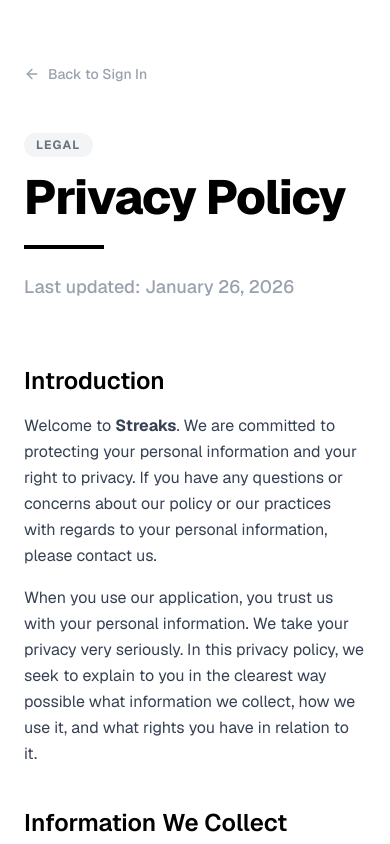
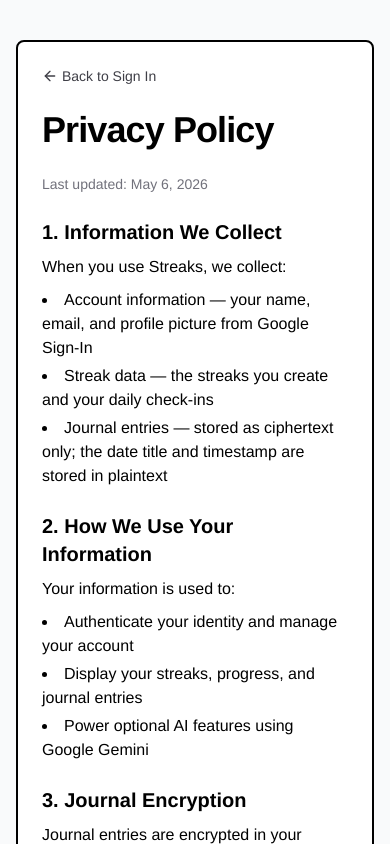
Before and after one commit to kapillohani023/streaks, a Next.js app: page /privacy in a window 390 px wide. Built offline with nearby package versions, Linux system fonts and the light colour scheme; no server answers.

Commit message:
refactor: update Privacy and Terms pages layout and content for clarity and consistency

```diff
--- a/app/privacy/page.tsx
+++ b/app/privacy/page.tsx
@@ -1,147 +1,149 @@
-import { Metadata } from "next";
+import { SsCard } from "@/components/ui/SsCard";
 import Link from "next/link";
 import { ArrowLeft } from "lucide-react";
 
-export const metadata: Metadata = {
-    title: "Privacy Policy | Streaks",
-    description: "Learn how we handle your data and privacy at Streaks.",
-};
-
-export default function PrivacyPolicy() {
-    const lastUpdated = "January 26, 2026";
-
+export default function PrivacyPage() {
   return (
-        <div className="min-h-screen bg-white pb-24 font-sans text-gray-900 selection:bg-black selection:text-white">
-            <div className="mx-auto max-w-3xl px-6 pt-16">
+    <div className="flex min-h-screen items-start justify-center bg-gray-50 px-4 py-10">
+      <SsCard variant="default" padding="lg" className="w-full max-w-2xl">
         <Link
           href="/signin"
-                    className="group mb-12 inline-flex items-center gap-2 text-sm font-medium text-gray-400 transition-colors hover:text-black"
+          className="mb-6 inline-flex items-center gap-1 text-sm font-medium text-zinc-700 transition-colors hover:text-black"
         >
-                    <ArrowLeft size={16} className="transition-transform group-hover:-translate-x-1" />
+          <ArrowLeft className="h-4 w-4" />
           Back to Sign In
         </Link>
 
-                <header className="mb-16">
-                    <div className="mb-4 inline-block rounded-full bg-gray-100 px-3 py-1 text-xs font-bold tracking-widest text-gray-500 uppercase">
-                        Legal
-                    </div>
-                    <h1 className="mb-6 text-5xl font-extrabold tracking-tight text-black sm:text-6xl">
+        <h1 className="mb-6 text-4xl font-bold tracking-tight text-black">
           Privacy Policy
         </h1>
-                    <div className="h-1 w-20 bg-black mb-6"></div>
-                    <p className="text-lg font-medium text-gray-400">Last updated: {lastUpdated}</p>
-                </header>
 
-                <div className="space-y-10 leading-relaxed text-gray-700">
+        <p className="mb-6 text-sm text-zinc-500">Last updated: May 6, 2026</p>
+
+        <div className="space-y-6">
           <section>
-                        <h2 className="mb-4 text-2xl font-semibold text-black">Introduction</h2>
-                        <p>
-                            Welcome to <strong>Streaks</strong>. We are committed to protecting your personal
-                            information and your right to privacy. If you have any questions or concerns about our
-                            policy or our practices with regards to your personal information, please contact us.
+            <h2 className="mb-2 text-xl font-semibold text-black">
+              1. Information We Collect
+            </h2>
+            <p className="text-base leading-relaxed text-black">
+              When you use Streaks, we collect:
             </p>
-                        <p className="mt-4">
-                            When you use our application, you trust us with your personal information. We take
-                            your privacy very seriously. In this privacy policy, we seek to explain to you in the
-                            clearest way possible what information we collect, how we use it, and what rights you
-                            have in relation to it.
-                        </p>
-                    </section>
-
-                    <section>
-                        <h2 className="mb-4 text-2xl font-semibold text-black">Information We Collect</h2>
-                        <p>
-                            We collect personal information that you provide to us when you sign in through Google
-                            OAuth. This includes:
-                        </p>
-                        <ul className="mt-4 list-inside list-disc space-y-2">
+            <ul className="mt-2 list-inside list-disc space-y-1 text-base text-black">
               <li>
-                                <strong>Account Data:</strong> We collect your name, email address, and profile
-                                picture provided by Google to create and manage your account.
+                <span className="font-medium">Account information</span>{" "}
+                &mdash; your name, email, and profile picture from Google
+                Sign-In
               </li>
               <li>
-                                <strong>App Data:</strong> We collect and store the data you input into the app,
-                                specifically your habits, streaks, and completion history.
+                <span className="font-medium">Streak data</span> &mdash; the
+                streaks you create and your daily check-ins
+              </li>
+              <li>
+                <span className="font-medium">Journal entries</span> &mdash;
+                stored as ciphertext only; the date title and timestamp are
+                stored in plaintext
               </li>
             </ul>
           </section>
 
           <section>
-                        <h2 className="mb-4 text-2xl font-semibold text-black">How We Use Your Information</h2>
-                        <p>We use the information we collect or receive:</p>
-                        <ul className="mt-4 list-inside list-disc space-y-2">
-                            <li>
-                                <strong>To facilitate account creation and logon process:</strong> We use the
-                                information you allowed us to collect from Google to facilitate the creation of your
-                                account and the logon process.
-                            </li>
-                            <li>
-                                <strong>To provide the service:</strong> We use your habit and streak data to
-                                display your progress and provide the core functionality of the app.
-                            </li>
-                            <li>
-                                <strong>To improve our service:</strong> We may use your feedback and data (in an
-                                anonymized form) to understand usage patterns and enhance the user experience.
-                            </li>
-                            <li>
-                                <strong>AI Features:</strong> If you use our AI features, some of your input data
-                                may be processed by Google Gemini to provide intelligent insights and assistance.
-                            </li>
+            <h2 className="mb-2 text-xl font-semibold text-black">
+              2. How We Use Your Information
+            </h2>
+            <p className="text-base leading-relaxed text-black">
+              Your information is used to:
+            </p>
+            <ul className="mt-2 list-inside list-disc space-y-1 text-base text-black">
+              <li>Authenticate your identity and manage your account</li>
+              <li>Display your streaks, progress, and journal entries</li>
+              <li>Power optional AI features using Google Gemini</li>
             </ul>
           </section>
 
           <section>
-                        <h2 className="mb-4 text-2xl font-semibold text-black">
-                            How Your Information Is Shared
+            <h2 className="mb-2 text-xl font-semibold text-black">
+              3. Journal Encryption
             </h2>
-                        <p>
-                            We only share information with your consent, to comply with laws, to provide you with
-                            services, to protect your rights, or to fulfill business obligations.
-                        </p>
-                        <ul className="mt-4 list-inside list-disc space-y-2">
-                            <li>
-                                <strong>Third-Party Service Providers:</strong> We use Google for authentication and
-                                Google Gemini for AI features. These providers have their own privacy policies.
-                            </li>
-                            <li>
-                                <strong>Hosting:</strong> Our app and database are hosted on secure infrastructure
-                                that complies with industry standards.
-                            </li>
-                        </ul>
-                    </section>
-
-                    <section>
-                        <h2 className="mb-4 text-2xl font-semibold text-black">Data Retention</h2>
-                        <p>
-                            We keep your information for as long as necessary to fulfill the purposes outlined in
-                            this privacy policy unless otherwise required by law. You can request deletion of
-                            your account and data at any time.
+            <p className="text-base leading-relaxed text-black">
+              Journal entries are encrypted in your browser before being sent
+              to our servers, using AES-256-GCM with a key derived from your
+              passphrase via PBKDF2-SHA256 (200,000 iterations) and a
+              per-entry random salt and IV. Your passphrase is never
+              transmitted to or stored by Streaks. We cannot read your
+              entries, and if you lose your passphrase they cannot be
+              recovered.
             </p>
           </section>
 
           <section>
-                        <h2 className="mb-4 text-2xl font-semibold text-black">Your Privacy Rights</h2>
-                        <p>
-                            Depending on your location, you may have certain rights regarding your personal
-                            information, such as the right to access, correct, or delete your data. You may
-                            exercise these rights by contacting us.
+            <h2 className="mb-2 text-xl font-semibold text-black">
+              4. Data Storage
+            </h2>
+            <p className="text-base leading-relaxed text-black">
+              Your data is stored in a secured PostgreSQL database. We do not
+              sell, share, or distribute your data to third parties.
             </p>
           </section>
 
           <section>
-                        <h2 className="mb-4 text-2xl font-semibold text-black">Updates To This Policy</h2>
-                        <p>
-                            We may update this privacy policy from time to time. The updated version will be
-                            indicated by an updated "Last Updated" date and the updated version will be effective
-                            as soon as it is accessible.
+            <h2 className="mb-2 text-xl font-semibold text-black">
+              5. Third-Party Services
+            </h2>
+            <p className="text-base leading-relaxed text-black">
+              Streaks integrates with:
+            </p>
+            <ul className="mt-2 list-inside list-disc space-y-1 text-base text-black">
+              <li>
+                <span className="font-medium">Google OAuth</span> &mdash; for
+                authentication
+              </li>
+              <li>
+                <span className="font-medium">Google Gemini API</span>{" "}
+                &mdash; to power optional AI features. Encrypted journal
+                ciphertext is never sent to AI providers.
+              </li>
+            </ul>
+            <p className="mt-2 text-base leading-relaxed text-black">
+              These services have their own privacy policies. We encourage
+              you to review them.
             </p>
           </section>
 
-                    <footer className="border-t border-gray-100 pt-10 text-sm text-gray-500">
-                        <p>&copy; {new Date().getFullYear()} Streaks. All rights reserved.</p>
-                    </footer>
+          <section>
+            <h2 className="mb-2 text-xl font-semibold text-black">
+              6. Data Deletion
+            </h2>
+            <p className="text-base leading-relaxed text-black">
+              You can delete your streaks and journal entries at any time
+              from the app. Deleting your account removes all associated
+              data.
+            </p>
+          </section>
+
+          <section>
+            <h2 className="mb-2 text-xl font-semibold text-black">
+              7. Security
+            </h2>
+            <p className="text-base leading-relaxed text-black">
+              We take reasonable measures to protect your data. However, no
+              system is completely secure and we cannot guarantee absolute
+              protection.
+            </p>
+          </section>
+
+          <section>
+            <h2 className="mb-2 text-xl font-semibold text-black">
+              8. Changes to This Policy
+            </h2>
+            <p className="text-base leading-relaxed text-black">
+              We may update this privacy policy from time to time. Changes
+              will be reflected on this page with an updated date. Continued
+              use of the service constitutes acceptance of the revised
+              policy.
+            </p>
+          </section>
         </div>
-            </div>
+      </SsCard>
     </div>
   );
 }
--- a/app/terms/page.tsx
+++ b/app/terms/page.tsx
@@ -1,126 +1,139 @@
-import { Metadata } from "next";
+import { SsCard } from "@/components/ui/SsCard";
 import Link from "next/link";
 import { ArrowLeft } from "lucide-react";
 
-export const metadata: Metadata = {
-    title: "Terms of Service | Streaks",
-    description: "Read the terms and conditions for using Streaks.",
-};
-
-export default function TermsOfService() {
-    const lastUpdated = "January 26, 2026";
-
+export default function TermsPage() {
   return (
-        <div className="min-h-screen bg-white pb-24 font-sans text-gray-900 selection:bg-black selection:text-white">
-            <div className="mx-auto max-w-3xl px-6 pt-16">
+    <div className="flex min-h-screen items-start justify-center bg-gray-50 px-4 py-10">
+      <SsCard variant="default" padding="lg" className="w-full max-w-2xl">
         <Link
           href="/signin"
-                    className="group mb-12 inline-flex items-center gap-2 text-sm font-medium text-gray-400 transition-colors hover:text-black"
+          className="mb-6 inline-flex items-center gap-1 text-sm font-medium text-zinc-700 transition-colors hover:text-black"
         >
-                    <ArrowLeft size={16} className="transition-transform group-hover:-translate-x-1" />
+          <ArrowLeft className="h-4 w-4" />
           Back to Sign In
         </Link>
 
-                <header className="mb-16">
-                    <div className="mb-4 inline-block rounded-full bg-gray-100 px-3 py-1 text-xs font-bold tracking-widest text-gray-500 uppercase">
-                        Legal
-                    </div>
-                    <h1 className="mb-6 text-5xl font-extrabold tracking-tight text-black sm:text-6xl">
+        <h1 className="mb-6 text-4xl font-bold tracking-tight text-black">
           Terms of Service
         </h1>
-                    <div className="h-1 w-20 bg-black mb-6"></div>
-                    <p className="text-lg font-medium text-gray-400">Last updated: {lastUpdated}</p>
-                </header>
 
-                <div className="space-y-10 leading-relaxed text-gray-700">
+        <p className="mb-6 text-sm text-zinc-500">Last updated: May 6, 2026</p>
+
+        <div className="space-y-6">
           <section>
-                        <h2 className="mb-4 text-2xl font-semibold text-black">1. Acceptance of Terms</h2>
-                        <p>
-                            By accessing or using <strong>Streaks</strong>, you agree to be bound by these Terms
-                            of Service and all applicable laws and regulations. If you do not agree with any of
-                            these terms, you are prohibited from using or accessing this site.
+            <h2 className="mb-2 text-xl font-semibold text-black">
+              1. Acceptance of Terms
+            </h2>
+            <p className="text-base leading-relaxed text-black">
+              By accessing or using Streaks, you agree to be bound by these
+              Terms of Service. If you do not agree to these terms, do not
+              use the service.
             </p>
           </section>
 
           <section>
-                        <h2 className="mb-4 text-2xl font-semibold text-black">2. Use License</h2>
-                        <p>
-                            Permission is granted to use Streaks for personal, non-commercial use. This is the
-                            grant of a license, not a transfer of title, and under this license you may not:
+            <h2 className="mb-2 text-xl font-semibold text-black">
+              2. Description of Service
+            </h2>
+            <p className="text-base leading-relaxed text-black">
+              Streaks helps you track daily habits and keep an encrypted
+              personal journal. AI-assisted features are available to help
+              you reflect on your progress.
             </p>
-                        <ul className="mt-4 list-inside list-disc space-y-2">
-                            <li>Modify or copy the materials;</li>
-                            <li>Use the materials for any commercial purpose;</li>
-                            <li>Attempt to decompile or reverse engineer any software contained in Streaks;</li>
-                            <li>Remove any copyright or other proprietary notations from the materials.</li>
+          </section>
+
+          <section>
+            <h2 className="mb-2 text-xl font-semibold text-black">
+              3. User Accounts
+            </h2>
+            <p className="text-base leading-relaxed text-black">
+              You must sign in with a valid Google account. You are
+              responsible for all activity under your account.
+            </p>
+          </section>
+
+          <section>
+            <h2 className="mb-2 text-xl font-semibold text-black">
+              4. Journal Encryption &amp; Passphrase Responsibility
+            </h2>
+            <p className="text-base leading-relaxed text-black">
+              Journal entries are encrypted in your browser using AES-256-GCM
+              with a key derived from a passphrase you choose. The
+              passphrase is never sent to or stored by Streaks. You are
+              solely responsible for remembering your passphrase. If you
+              lose it, the corresponding entries are permanently
+              unreadable, and we cannot assist in their recovery.
+            </p>
+          </section>
+
+          <section>
+            <h2 className="mb-2 text-xl font-semibold text-black">
+              5. Acceptable Use
+            </h2>
+            <p className="text-base leading-relaxed text-black">
+              You agree not to:
+            </p>
+            <ul className="mt-2 list-inside list-disc space-y-1 text-base text-black">
+              <li>Use the service for any unlawful purpose</li>
+              <li>
+                Attempt to gain unauthorized access to other users&apos;
+                accounts or data
+              </li>
+              <li>Abuse or overload the service infrastructure</li>
+              <li>
+                Generate content that violates third-party rights or
+                applicable laws
+              </li>
             </ul>
           </section>
 
           <section>
-                        <h2 className="mb-4 text-2xl font-semibold text-black">3. Disclaimer</h2>
-                        <p>
-                            The materials on Streaks are provided on an 'as is' basis. Streaks makes no
-                            warranties, expressed or implied, and hereby disclaims and negates all other
-                            warranties including, without limitation, implied warranties or conditions of
-                            merchantability, fitness for a particular purpose, or non-infringement of
-                            intellectual property or other violation of rights.
+            <h2 className="mb-2 text-xl font-semibold text-black">
+              6. Intellectual Property
+            </h2>
+            <p className="text-base leading-relaxed text-black">
+              You retain ownership of the streaks and journal entries you
+              create. Streaks retains ownership of the platform, its code,
+              and its design.
             </p>
           </section>
 
           <section>
-                        <h2 className="mb-4 text-2xl font-semibold text-black">4. Limitations</h2>
-                        <p>
-                            In no event shall Streaks or its suppliers be liable for any damages (including,
-                            without limitation, damages for loss of data or profit, or due to business
-                            interruption) arising out of the use or inability to use Streaks, even if Streaks or
-                            a Streaks authorized representative has been notified orally or in writing of the
-                            possibility of such damage.
+            <h2 className="mb-2 text-xl font-semibold text-black">
+              7. Limitation of Liability
+            </h2>
+            <p className="text-base leading-relaxed text-black">
+              Streaks is provided &quot;as is&quot; without warranties of
+              any kind. We are not liable for any damages arising from your
+              use of the service, including but not limited to loss of
+              journal entries following passphrase loss.
             </p>
           </section>
 
           <section>
-                        <h2 className="mb-4 text-2xl font-semibold text-black">5. Content Accuracy</h2>
-                        <p>
-                            The materials appearing on Streaks could include technical, typographical, or
-                            photographic errors. Streaks does not warrant that any of the materials on its website
-                            are accurate, complete or current. Streaks may make changes to the materials contained
-                            on its website at any time without notice.
+            <h2 className="mb-2 text-xl font-semibold text-black">
+              8. Termination
+            </h2>
+            <p className="text-base leading-relaxed text-black">
+              We reserve the right to suspend or terminate your account at
+              any time for violation of these terms. You may delete your
+              account and data at any time.
             </p>
           </section>
 
           <section>
-                        <h2 className="mb-4 text-2xl font-semibold text-black">6. Links</h2>
-                        <p>
-                            Streaks has not reviewed all of the sites linked to its website and is not responsible
-                            for the contents of any such linked site. The inclusion of any link does not imply
-                            endorsement by Streaks of the site. Use of any such linked website is at the user's
-                            own risk.
+            <h2 className="mb-2 text-xl font-semibold text-black">
+              9. Changes to Terms
+            </h2>
+            <p className="text-base leading-relaxed text-black">
+              We may update these terms from time to time. Continued use of
+              the service after changes constitutes acceptance of the
+              updated terms.
             </p>
           </section>
-
-                    <section>
-                        <h2 className="mb-4 text-2xl font-semibold text-black">7. Modifications</h2>
-                        <p>
-                            Streaks may revise these terms of service for its website at any time without notice.
-                            By using this website you are agreeing to be bound by the then current version of
-                            these terms of service.
-                        </p>
-                    </section>
-
-                    <section>
-                        <h2 className="mb-4 text-2xl font-semibold text-black">8. Governing Law</h2>
-                        <p>
-                            These terms and conditions are governed by and construed in accordance with the laws
-                            and you irrevocably submit to the exclusive jurisdiction of the courts in that State
-                            or location.
-                        </p>
-                    </section>
-
-                    <footer className="border-t border-gray-100 pt-10 text-sm text-gray-500">
-                        <p>&copy; {new Date().getFullYear()} Streaks. All rights reserved.</p>
-                    </footer>
         </div>
-            </div>
+      </SsCard>
     </div>
   );
 }
```
Also changed, not shown: components/SignIn.tsx (+17 -35 lines). Lines whose indentation alone changed are shown as unchanged.
